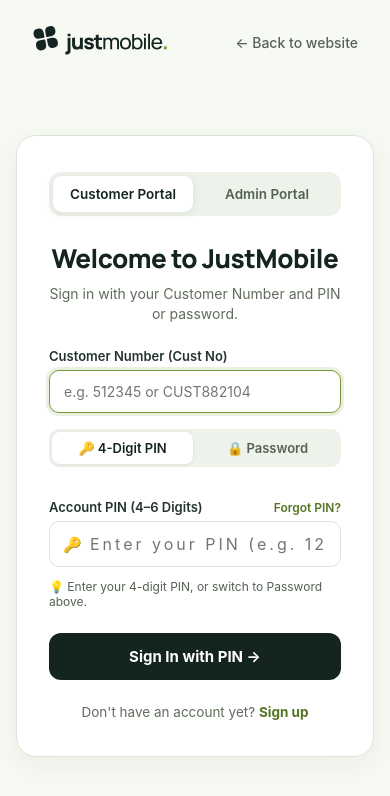
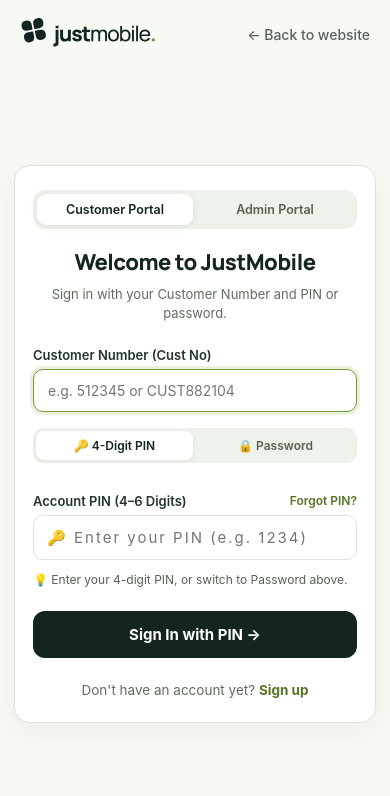
Before and after one commit to macworldgithub/just-mobile-development-FE, a Next.js app: page /login in a window 390 px wide. Shown: the top 796 px of the page. Built offline with nearby package versions, Linux system fonts and the light colour scheme; no server answers; a web font is replaced by a local one.

Commit message:
style(mobile): comprehensive responsive enhancements for phones across account, login, signup, CIS and admin

```diff
--- a/src/app/account/account.module.css
+++ b/src/app/account/account.module.css
@@ -502,3 +502,159 @@
   background: #f1f6ed;
   border-color: #142420;
 }
+
+/* ==========================================================================
+   MOBILE RESPONSIVENESS (PHONES & TABLETS)
+   ========================================================================== */
+@media (max-width: 768px) {
+  .topBar {
+    padding: 12px 16px;
+  }
+
+  .topBarInner {
+    gap: 12px;
+  }
+
+  .userName {
+    font-size: 13px;
+  }
+
+  .logoutBtn {
+    padding: 6px 10px;
+    font-size: 12px;
+  }
+
+  .mainContent {
+    padding: 0 14px;
+    margin: 20px auto;
+  }
+
+  .headerBanner {
+    padding: 22px 20px;
+    border-radius: 14px;
+    gap: 14px;
+    margin-bottom: 20px;
+  }
+
+  .greetingTitle {
+    font-size: 22px;
+  }
+
+  .greetingSub {
+    font-size: 13px;
+  }
+
+  .card {
+    padding: 20px 18px;
+    border-radius: 14px;
+    margin-bottom: 18px;
+  }
+
+  .cardTitle {
+    font-size: 17px;
+    margin-bottom: 14px;
+  }
+
+  .serviceRow {
+    flex-direction: column;
+    align-items: flex-start;
+    gap: 10px;
+  }
+
+  .mobileNum {
+    font-size: 19px;
+  }
+
+  .meterInfo {
+    flex-direction: column;
+    gap: 4px;
+    font-size: 12.5px;
+  }
+
+  .bankedNotice {
+    font-size: 12px;
+    padding: 10px 12px;
+  }
+
+  .portCard,
+  .portCardActive {
+    padding: 18px 16px;
+    border-radius: 14px;
+  }
+
+  .portHeader {
+    flex-direction: column;
+    align-items: flex-start;
+    gap: 8px;
+  }
+
+  .portTitle {
+    font-size: 15.5px;
+  }
+
+  .portBody {
+    font-size: 13px;
+  }
+
+  .portActions {
+    flex-direction: column;
+    align-items: stretch;
+    gap: 8px;
+  }
+
+  .syncPortBtn {
+    width: 100%;
+    justify-content: center;
+  }
+
+  .invoiceItem {
+    flex-direction: column;
+    align-items: flex-start;
+    gap: 12px;
+    padding: 12px 14px;
+  }
+
+  .downloadPdfBtn {
+    width: 100%;
+    justify-content: center;
+    padding: 9px 12px;
+  }
+
+  .modalContent {
+    padding: 24px 18px;
+    max-width: 95vw;
+    border-radius: 16px;
+  }
+}
+
+@media (max-width: 480px) {
+  .headerBanner {
+    padding: 18px 16px;
+  }
+
+  .accountBadge {
+    font-size: 11.5px;
+    padding: 5px 12px;
+    width: 100%;
+    text-align: center;
+  }
+
+  .card {
+    padding: 16px 14px;
+  }
+
+  .btnPrimary {
+    width: 100%;
+    text-align: center;
+    justify-content: center;
+  }
+
+  .detailItem {
+    font-size: 12.5px;
+  }
+
+  .lpaCodeBox {
+    font-size: 11px;
+    padding: 8px 10px;
+  }
+}
--- a/src/app/admin/admin.module.css
+++ b/src/app/admin/admin.module.css
@@ -192,3 +192,30 @@
   font-weight: 600;
   cursor: pointer;
 }
+
+@media (max-width: 680px) {
+  .topBar {
+    padding: 12px 16px;
+  }
+  .mainContent {
+    padding: 20px 14px;
+  }
+  .headerBanner {
+    padding: 18px 16px;
+    border-radius: 12px;
+  }
+  .title {
+    font-size: 22px;
+  }
+  .tableCard {
+    padding: 18px 14px;
+    border-radius: 12px;
+  }
+  .tableWrapper {
+    -webkit-overflow-scrolling: touch;
+  }
+  .table th, .table td {
+    padding: 10px 10px;
+    font-size: 12px;
+  }
+}
--- a/src/app/login/login.module.css
+++ b/src/app/login/login.module.css
@@ -405,3 +405,78 @@
   margin-bottom: 12px;
   letter-spacing: 0.5px;
 }
+
+/* ==========================================================================
+   MOBILE RESPONSIVENESS (PHONES & SMALL SCREENS)
+   ========================================================================== */
+@media (max-width: 520px) {
+  .topBar {
+    padding: 16px 20px;
+  }
+
+  .authContent {
+    padding: 16px 14px 40px;
+  }
+
+  .card {
+    padding: 24px 18px;
+    border-radius: 16px;
+  }
+
+  .title {
+    font-size: 22px;
+  }
+
+  .subtitle {
+    font-size: 13px;
+  }
+
+  .portalSwitch {
+    margin-bottom: 18px;
+  }
+
+  .portalBtn {
+    padding: 8px 10px;
+    font-size: 12.5px;
+  }
+
+  .authMethodSwitch {
+    margin-bottom: 14px;
+  }
+
+  .authMethodBtn {
+    padding: 7px 8px;
+    font-size: 12px;
+    gap: 4px;
+  }
+
+  .pinInput {
+    font-size: 15px !important;
+    letter-spacing: 2px;
+  }
+
+  .modalOverlay {
+    padding: 12px;
+  }
+
+  .modalContent {
+    padding: 24px 18px;
+    border-radius: 16px;
+    max-width: 95vw;
+  }
+}
+
+@media (max-width: 380px) {
+  .card {
+    padding: 20px 14px;
+  }
+
+  .title {
+    font-size: 20px;
+  }
+
+  .authMethodBtn {
+    font-size: 11px;
+    padding: 6px 4px;
+  }
+}
--- a/src/app/signup/signup.module.css
+++ b/src/app/signup/signup.module.css
@@ -474,9 +474,34 @@
 }
 
 @media (max-width: 580px) {
+  .topBar {
+    padding: 16px 20px;
+  }
+  .authContent {
+    padding: 16px 14px 40px;
+  }
+  .card {
+    padding: 24px 18px;
+    border-radius: 16px;
+  }
+  .title {
+    font-size: 24px;
+  }
+  .subtitle {
+    font-size: 13px;
+  }
   .row, .rowThree {
     grid-template-columns: 1fr;
     gap: 12px;
+  }
+}
+
+@media (max-width: 380px) {
+  .card {
+    padding: 20px 14px;
+  }
+  .title {
+    font-size: 21px;
   }
 }
 
--- a/src/components/CisModal.module.css
+++ b/src/components/CisModal.module.css
@@ -179,3 +179,68 @@
   font-weight: 600;
   cursor: pointer;
 }
+
+/* ==========================================================================
+   MOBILE RESPONSIVENESS (PHONES & SMALL TABLETS)
+   ========================================================================== */
+@media (max-width: 600px) {
+  .overlay {
+    padding: 10px;
+  }
+
+  .modal {
+    max-height: 94vh;
+    border-radius: 16px;
+  }
+
+  .header {
+    padding: 18px 18px 14px;
+  }
+
+  .title {
+    font-size: 19px;
+  }
+
+  .subtitle {
+    font-size: 12px;
+  }
+
+  .tabRow {
+    padding: 10px 14px;
+    gap: 6px;
+  }
+
+  .tabBtn {
+    padding: 7px 12px;
+    font-size: 12.5px;
+    white-space: nowrap;
+  }
+
+  .contentBody {
+    padding: 18px 16px;
+    font-size: 13px;
+  }
+
+  .cisGrid {
+    grid-template-columns: 1fr;
+    gap: 8px;
+  }
+
+  .footerBar {
+    padding: 14px 18px;
+    flex-direction: column;
+    gap: 12px;
+    align-items: stretch;
+  }
+
+  .complianceText {
+    font-size: 11px;
+    text-align: center;
+  }
+
+  .doneBtn {
+    width: 100%;
+    padding: 12px;
+    text-align: center;
+  }
+}
```
